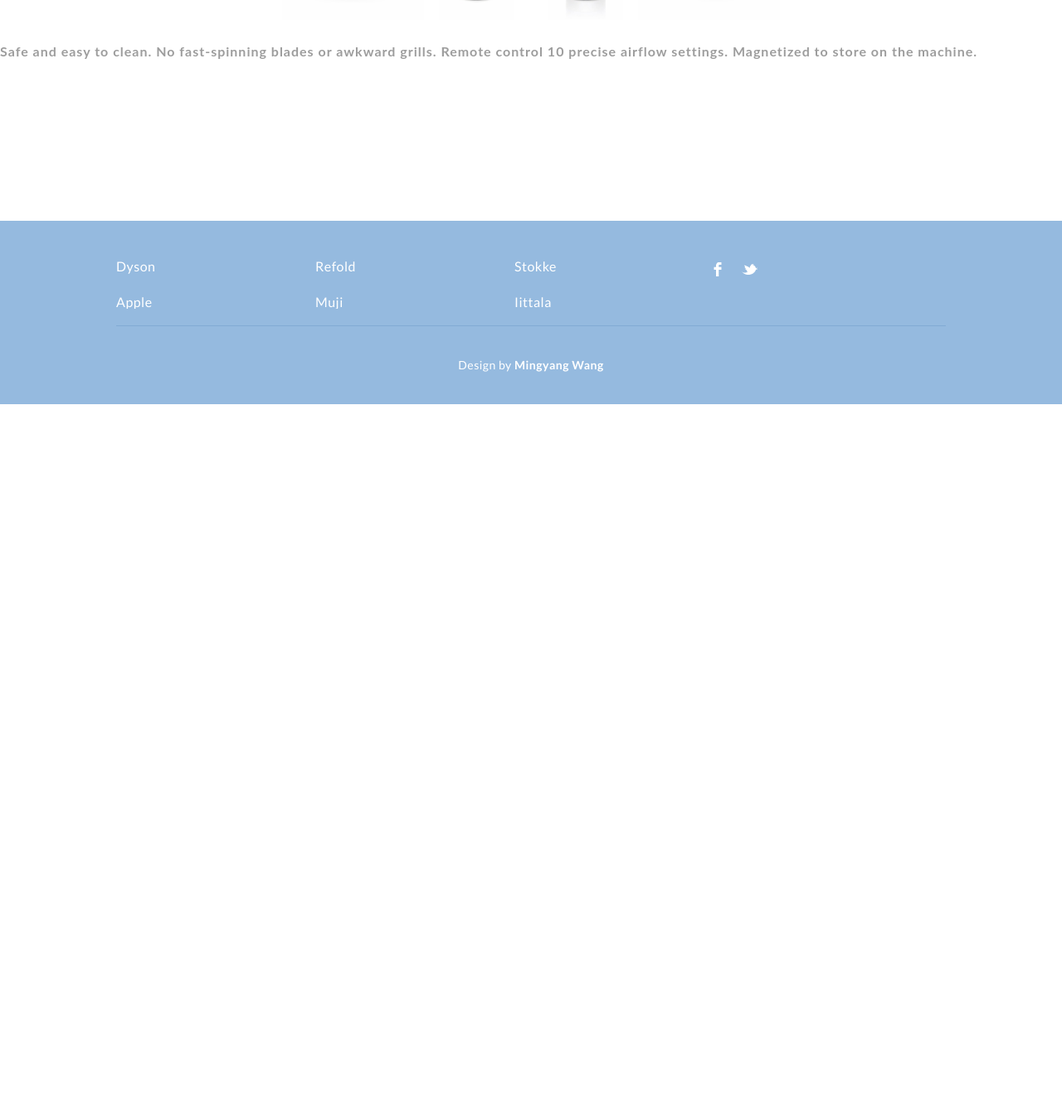
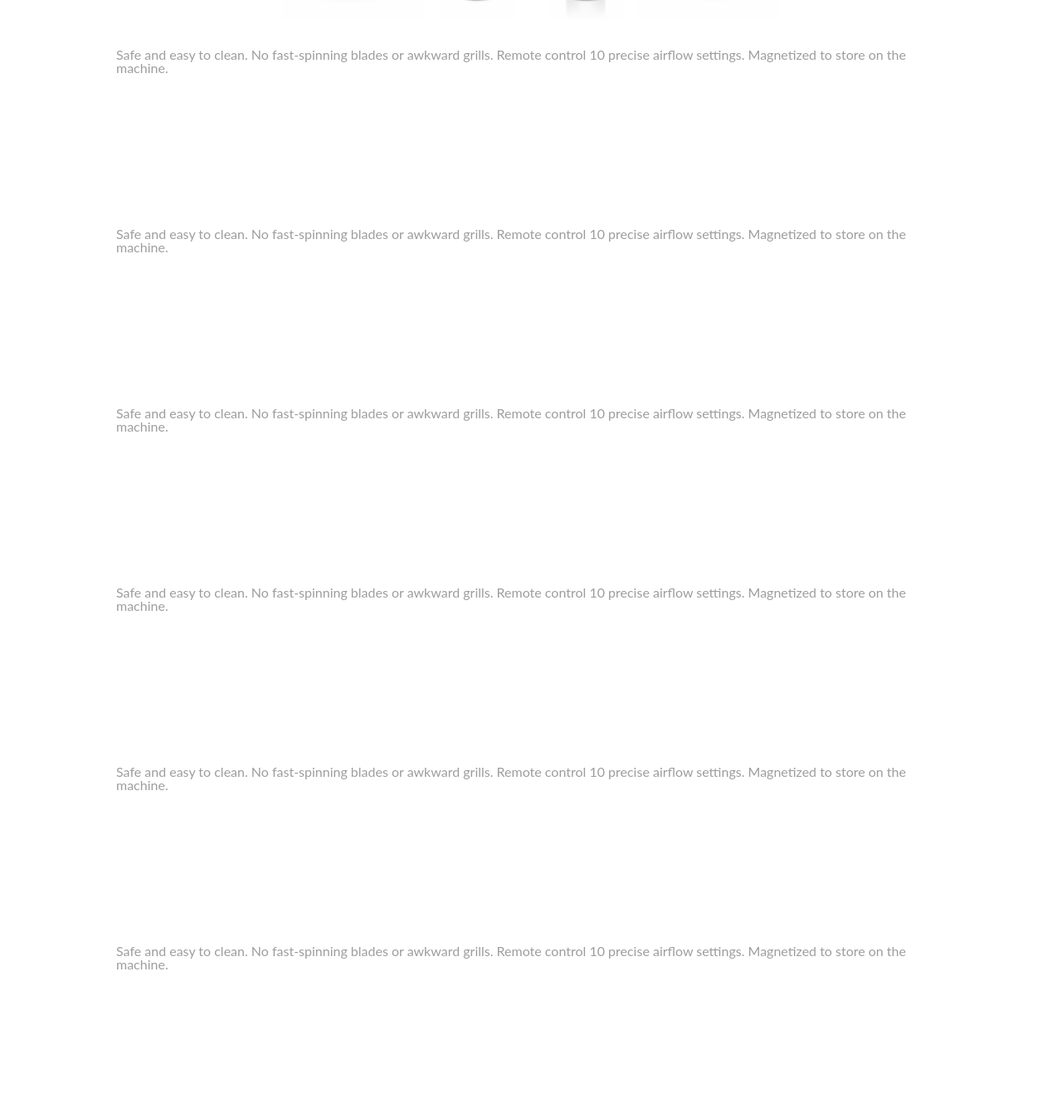
Before and after one commit to mingyangwang/good-design, a plain HTML site: page html/dyson.html in a window 1280 px wide. Shown: the part 458-1799 px from the top of the page at 83% size. Before the commit the page ends 945 px from the top, so only its background shows below. Drawn offline with Linux system fonts and the light colour scheme.

Commit message:
dyson page

```diff
--- a/css/dyson.css
+++ b/css/dyson.css
@@ -50,6 +50,12 @@ body{
 }
 
 .wrapper{
+    max-width: 1000px;
+    margin: 0 auto;
+    position: relative;
+}
+
+.l1,.l2,.l3,.l4,.l5,.l6{
     max-width: 1000px;
     margin: 0 auto;
     position: relative;
@@ -188,13 +194,18 @@ header nav .login_btn:hover{
 
 /*  Listing Section  */
 
-.product1 h2{
+ p{
+    display: block;
     width: 100%;
+    max-width: 1000px;
     height: 200px;
     font-family: "lato", Helvetica, Arial, sans-serif;
     font-size: 16px;
     color: #9d9d9d;
-
+    -webkit-margin-before: 1em;
+    -webkit-margin-after: 1em;
+    -webkit-margin-start: 0px;
+    -webkit-margin-end: 0px;
 }
 
 
--- a/html/dyson.html
+++ b/html/dyson.html
@@ -27,94 +27,36 @@
 
 	</section>
 
-	<section class="listings">
+	<section class="l1">
 		<div class="product1">
-			<h2  style="text-align:left"> Safe and easy to clean. No fast-spinning blades or awkward grills. Remote control 10 precise airflow settings. Magnetized to store on the machine.</h2>
+			<p> <span>Safe and easy to clean. No fast-spinning blades or awkward grills. Remote control 10 precise airflow settings. Magnetized to store on the machine.</span></p>
 		</div>
-<!-- 		<div class="wrapper">
+	</section>
 
-			<div class="more">
-				</br>
-				</br>
-				</br>
-			</div>
-			<a name="product"></a>
-			<ul class="properties_list">
-				<li>
-					<a href="html/dyson.html">
-						<img src="img/dyson.jpg" alt="" title="" class="property_img"/>
-					</a>
-					<div class="property_details">
-						<h1>
-							<a href="#">Dyson Pure Cool Link</a>
-						</h1>
-						<h2>The fanless Air Purifier & Fan </h2>
-					</div>
-				</li>
-				<li>
-					<a href="#">
-						<img src="img/desk.jpg" alt="" title="" class="property_img"/>
-					</a>
-					<div class="property_details">
-						<h1>
-							<a href="#">Refold Desk</a>
-						</h1>
-						<h2>So much more than a desk</h2>
-					</div>
-				</li>
-				<li>
-					<a href="#">
-						<img src="img/chair.jpg" alt="" title="" class="property_img"/>
-					</a>
-
-					<div class="property_details">
-						<h1>
-							<a href="#">Stokke Steps Babt Chair</a>
-						</h1>
-						<h2>A versatile baby’s seating system</h2>
-					</div>
-				</li>
-
-			</ul>
-						<ul class="properties_list">
-				<li>
-					<a href="html/dyson.html">
-						<img src="img/iwatch.jpg" alt="" title="" class="property_img"/>
-					</a>
-					<div class="property_details">
-						<h1>
-							<a href="#">Apple Watch Series 2</a>
-						</h1>
-						<h2>Superior Sports Watch</h2>
-					</div>
-				</li>
-				<li>
-					<a href="#">
-						<img src="img/muji.jpg" alt="" title="" class="property_img"/>
-					</a>
-					<div class="property_details">
-						<h1>
-							<a href="#">Muji CD player</a>
-						</h1>
-						<h2>Wall mounted CD player</h2>
-					</div>
-				</li>
-				<li>
-					<a href="#">
-						<img src="img/iittala.jpg" alt="" title="" class="property_img"/>
-					</a>
-
-					<div class="property_details">
-						<h1>
-							<a href="#">Alvar Aalto Collection</a>
-						</h1>
-						<h2>Simple and organic shape</h2>
-					</div>
-				</li>
-
-			</ul>
-
-		</div> -->
+	<section class="l2">
+		<div class="product2">
+			<p> <span>Safe and easy to clean. No fast-spinning blades or awkward grills. Remote control 10 precise airflow settings. Magnetized to store on the machine.</span></p>
+		</div>
+	</section>
+	<section class="l3">
+		<div class="product3">
+			<p> <span>Safe and easy to clean. No fast-spinning blades or awkward grills. Remote control 10 precise airflow settings. Magnetized to store on the machine.</span></p>
+		</div>
+	</section>
+	<section class="l4">
+		<div class="product4">
+			<p> <span>Safe and easy to clean. No fast-spinning blades or awkward grills. Remote control 10 precise airflow settings. Magnetized to store on the machine.</span></p>
+		</div>
+	</section>
+	<section class="l5">
+		<div class="product5">
+			<p> <span>Safe and easy to clean. No fast-spinning blades or awkward grills. Remote control 10 precise airflow settings. Magnetized to store on the machine.</span></p>
+		</div>
+	</section>
+	<section class="l6">
+		<div class="product6">
+			<p> <span>Safe and easy to clean. No fast-spinning blades or awkward grills. Remote control 10 precise airflow settings. Magnetized to store on the machine.</span></p>
+		</div>
 	</section>
 	<!--  end listing section  -->
 
```
